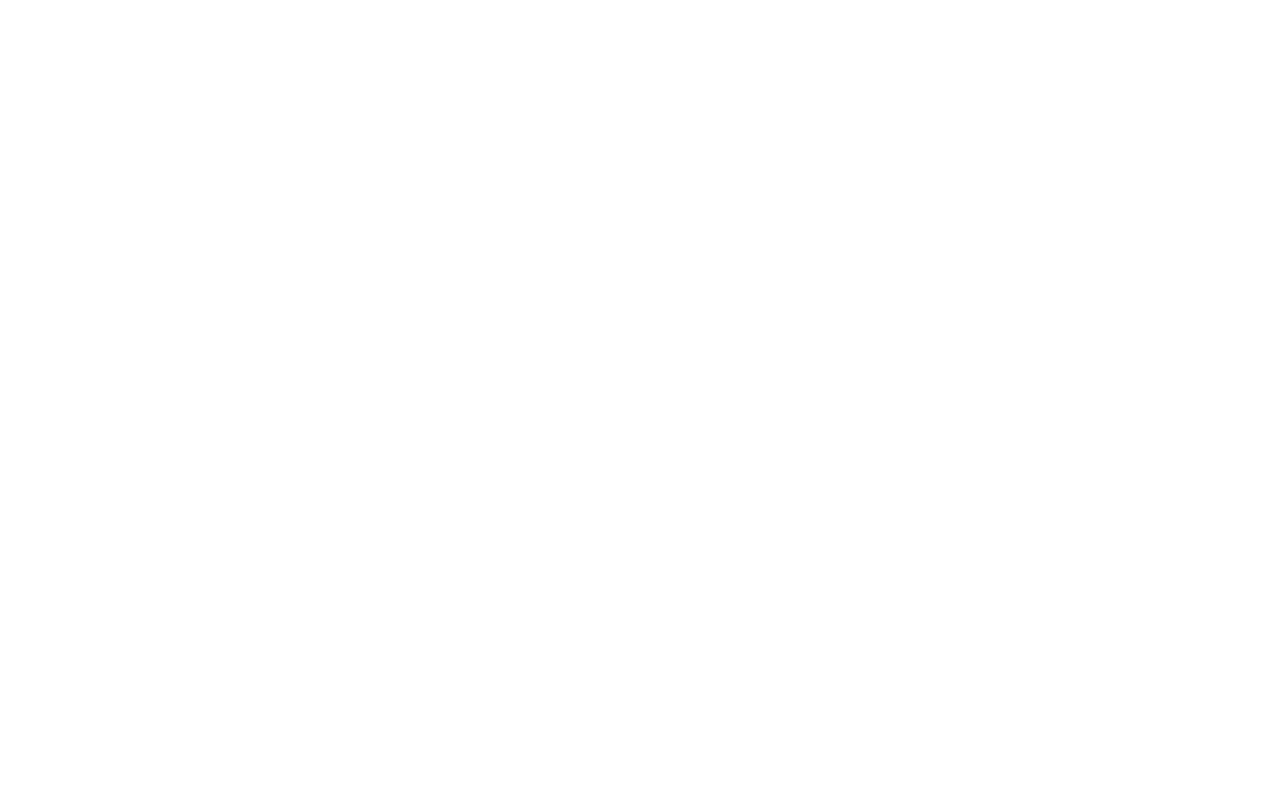
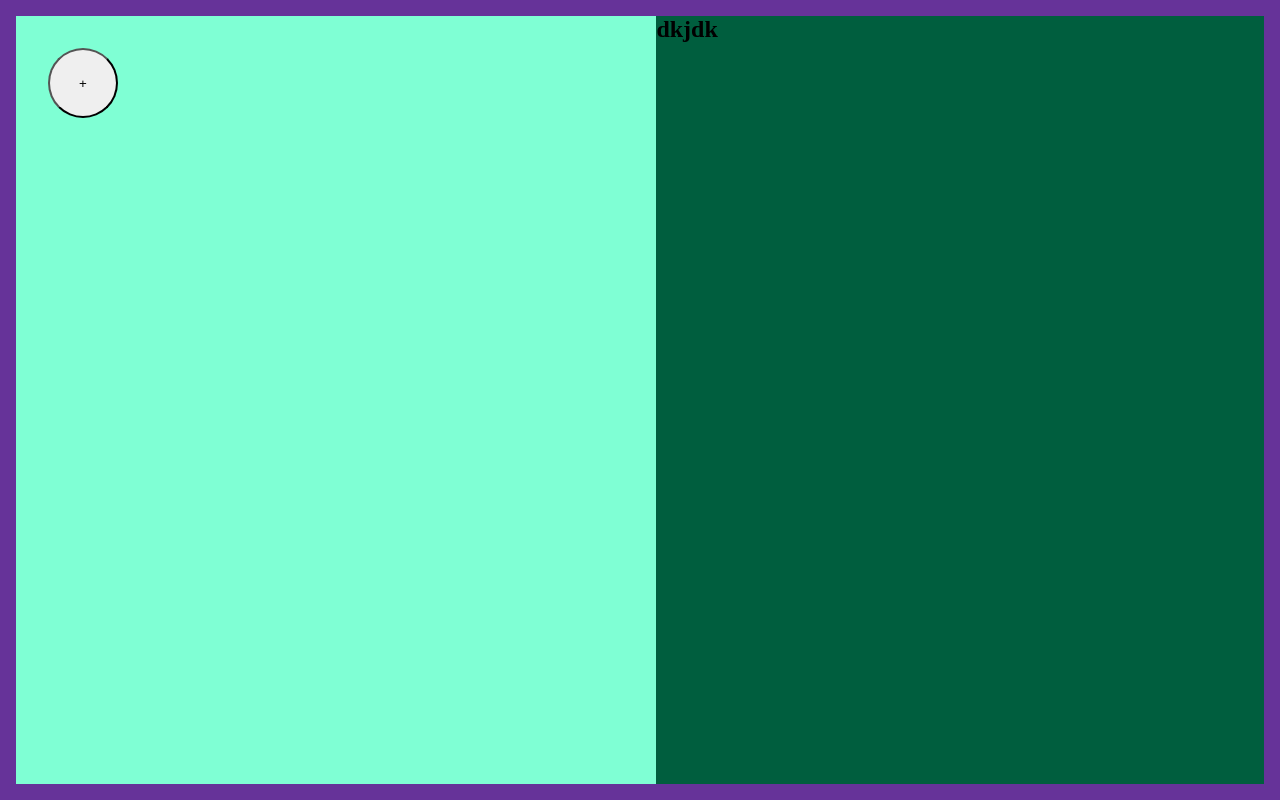
Before and after one commit to Nightshadow7/Hackaton-Reto, a React (Create React App) app in the folder frontend/: page /codigos-qr in a window 1280 px wide. Before the commit this address had no page. Built offline with nearby package versions, Linux system fonts and the light colour scheme; the HTML template or start-up script is replaced by a standard one.

Commit message:
feat: :sparkles: Inicio página qrs

```diff
--- a/frontend/src/App.js
+++ b/frontend/src/App.js
@@ -6,7 +6,7 @@
 import Header from './components/sub-componets/Header';
 import "./app.css"
 import Pay from './components/pay';
-
+import QRsDisponibles from './components/QRsDisponibles';
 
 function App() {
   return (
@@ -17,6 +17,7 @@
         <Route path="/Ingreso" element={<Ingreso />} />
         <Route path="/header" element={<Header />} />
         <Route path='/pagar' element={<Pay />}></Route>
+        <Route path='/codigos-qr' element={<QRsDisponibles />}></Route>
       </Routes>
     </BrowserRouter>
   );
--- a/frontend/src/components/Home.jsx
+++ b/frontend/src/components/Home.jsx
@@ -15,7 +15,7 @@
                 </div>
             </div>
         </div>
-     );
+    );
 }
 
 export default Home;
--- /dev/null
+++ b/frontend/src/components/QRsDisponibles.css
@@ -0,0 +1,31 @@
+.qr-disponibles-container {
+  height: 100%;
+  width: 100%;
+  background-color: rebeccapurple;
+  display: flex;
+  padding: 1rem;
+}
+
+.qrs-disponibles {
+  background-color: aquamarine;
+  height: 100%;
+  width: 100%;
+  display: flex;
+  padding: 2rem;
+}
+.crear-qr {
+  background-color: rgb(0, 94, 62);
+  width: 100%;
+  width: 100%;
+}
+
+.qr-item {
+  width: 100%;
+  height: 70px;
+}
+
+.qr-item button {
+  height: 100%;
+  width: 70px;
+  border-radius: 50%;
+}
--- /dev/null
+++ b/frontend/src/components/QRsDisponibles.jsx
@@ -0,0 +1,20 @@
+import React from 'react';
+import './QRsDisponibles.css';
+
+export default function QRsDisponibles() {
+  return (
+    <div className='qr-disponibles-container'>
+      <div className="qrs-disponibles">
+        <div className="qr-item">
+          <button>+</button>
+          <div className="qr-item__text">
+
+          </div>
+        </div>
+      </div>
+      <div className="crear-qr">
+        <h2>dkjdk</h2>
+      </div>
+    </div>
+  )
+}
--- a/frontend/src/index.css
+++ b/frontend/src/index.css
@@ -5,9 +5,12 @@
 }
 
 body {
-
   margin: 0px;
   height: 100%;
+}
 
-
+* {
+  box-sizing: border-box;
+  margin: 0;
+  padding: 0;
 }
```
